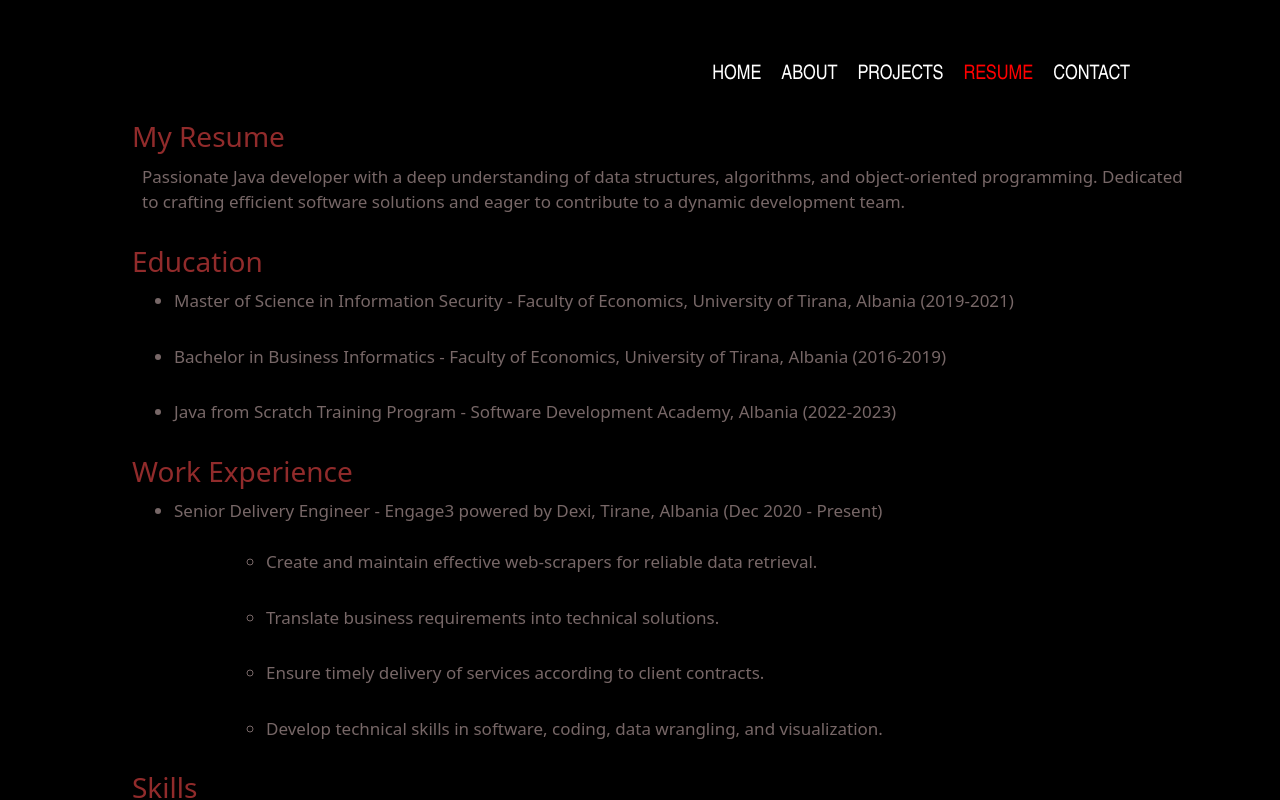
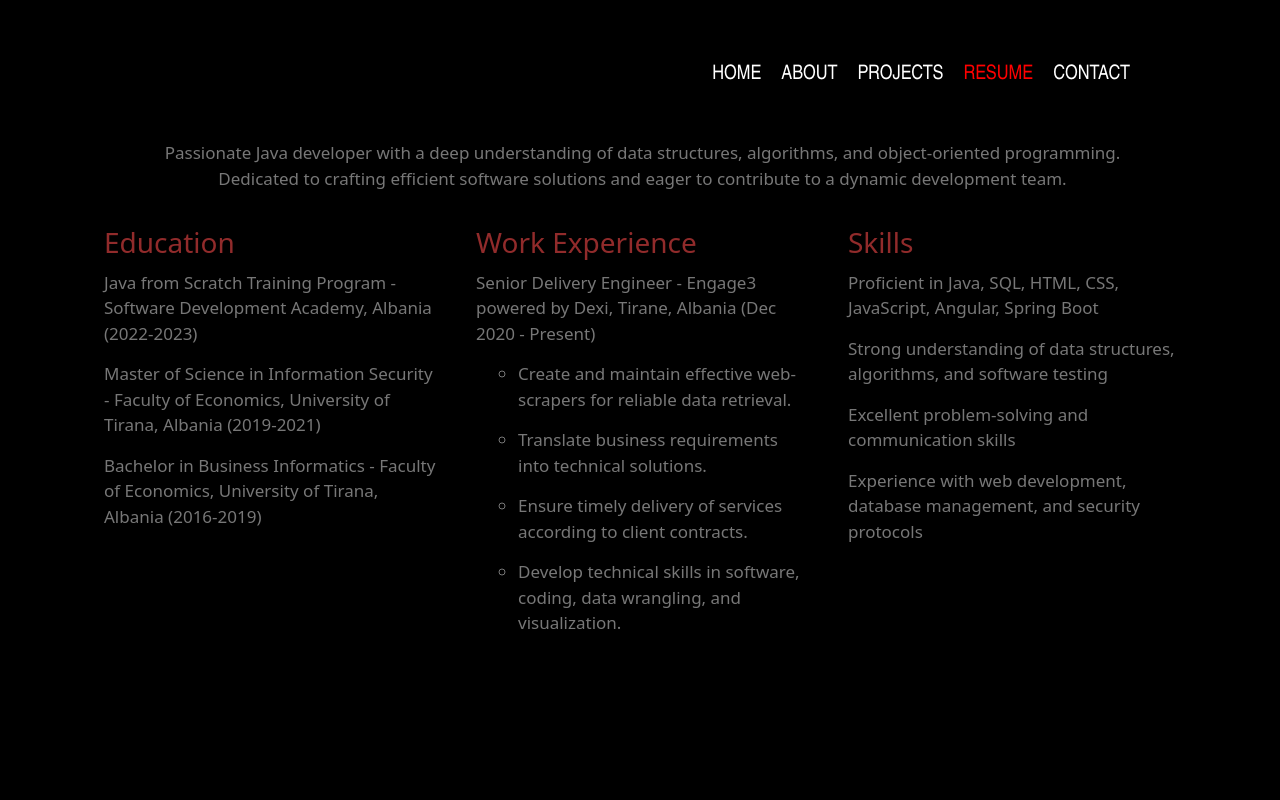
Before and after one commit to bardhoshimajlinda/Portfolio, an Angular app: page /resume in a window 1280 px wide. Shown: the top 800 px of the page. Built offline with nearby package versions, Linux system fonts and the light colour scheme.

Commit message:
resume changes

```diff
--- a/src/app/home/home.component.html
+++ b/src/app/home/home.component.html
@@ -1,7 +1,10 @@
 <div class="container">
   <div class="text-container">
     <h1 class="name">Majlinda Bardhoshi</h1>
-    <h1 style="color: rgb(69, 69, 69)"><span style="color: rgb(79, 79, 79)">Hello, so good to see you!</span></h1>
+    <h1 style="color: rgb(69, 69, 69)">
+      <span style="color: rgb(79, 79, 79)">
+        Hello, so good to see you!</span>
+    </h1>
     <p class="description">
        I'm thrilled to have you here. <br>
       As a passionate and dedicated Junior Developer, I strive to create meaningful and impactful experiences through my work. Whether you're a potential client, collaborator, or simply curious about what I do, you've come to the right place.
--- a/src/app/home/home.component.scss
+++ b/src/app/home/home.component.scss
@@ -7,7 +7,7 @@ h1{
 .name{
   font-size: 40px;
   font-weight: bold;
-  color: #777;
+  color: #6c757d;
 }
 .container {
   display: flex;
--- a/src/app/resume/resume.component.html
+++ b/src/app/resume/resume.component.html
@@ -1,27 +1,27 @@
 <div class="container">
   <div class="summary">
-    <h2 class="sub-heading">My Resume</h2>
     <p class="description">
-      Passionate Java developer with a deep understanding of data structures, algorithms, and object-oriented programming. Dedicated to crafting efficient software solutions and eager to contribute to a dynamic development team.
+      Passionate Java developer with a deep understanding of data structures, algorithms, and object-oriented programming.<br>
+      Dedicated to crafting efficient software solutions and eager to contribute to a dynamic development team.
     </p>
   </div>
-
-  <div class="education-and-experience">
-    <div class="education">
+  <div class="container">
+    <div class="row">
+      <div class="col-md-4">
         <h2 class="sub-heading">Education</h2>
-      <ul>
+        <ul class="list-unstyled">
+          <li>Java from Scratch Training Program - Software Development Academy, Albania (2022-2023)</li>
           <li>Master of Science in Information Security - Faculty of Economics, University of Tirana, Albania (2019-2021)</li>
           <li>Bachelor in Business Informatics - Faculty of Economics, University of Tirana, Albania (2016-2019)</li>
-        <li>Java from Scratch Training Program - Software Development Academy, Albania (2022-2023)</li>
         </ul>
       </div>
 
-    <div class="experience">
+      <div class="col-md-4">
         <h2 class="sub-heading">Work Experience</h2>
+        <ul class="list-unstyled">
+          <li>Senior Delivery Engineer - Engage3 powered by Dexi, Tirane, Albania (Dec 2020 - Present)</li>
+          <li>
             <ul>
-        <li>Senior Delivery Engineer - Engage3 powered by Dexi, Tirane, Albania (Dec 2020 - Present) <br>
-          <ul>
-            <br>
               <li>Create and maintain effective web-scrapers for reliable data retrieval.</li>
               <li>Translate business requirements into technical solutions.</li>
               <li>Ensure timely delivery of services according to client contracts.</li>
@@ -30,11 +30,10 @@
           </li>
         </ul>
       </div>
-  </div>
 
-  <div class="skills">
+      <div class="col-md-4">
         <h2 class="sub-heading">Skills</h2>
-    <ul>
+        <ul class="list-unstyled">
           <li>Proficient in Java, SQL, HTML, CSS, JavaScript, Angular, Spring Boot</li>
           <li>Strong understanding of data structures, algorithms, and software testing</li>
           <li>Excellent problem-solving and communication skills</li>
@@ -42,3 +41,5 @@
         </ul>
       </div>
     </div>
+  </div>
+</div>
--- a/src/app/resume/resume.component.scss
+++ b/src/app/resume/resume.component.scss
@@ -2,14 +2,19 @@ h2{
   font-size: 28px;
   color: #912b2b;
   margin-bottom: 10px;
-  margin-left: 50px;
+  margin-left: 10px;
 
 }
 
 li , .description{
   font-size: 17px;
-  color: #776767;
-  margin-bottom: 30px;
-  margin-left: 60px;
-  margin-right: 10px;
+  color: #777;
+  margin-bottom: 15px;
+  margin-left: 10px;
+  margin-right: 5px;
 }
+.description{
+  text-align: center;
+  padding-top: 20px;
+  padding-bottom: 20px;
+}
```
Lines whose indentation alone changed are shown as unchanged.
